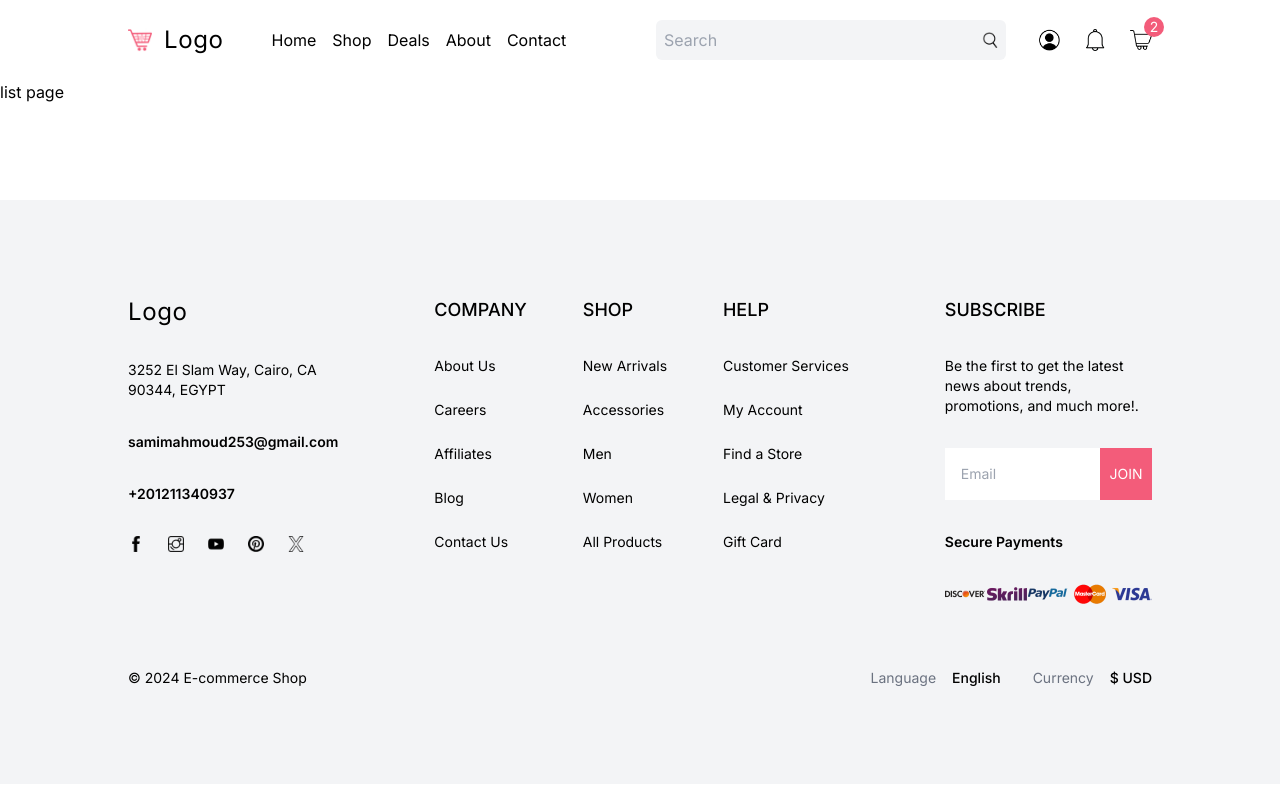
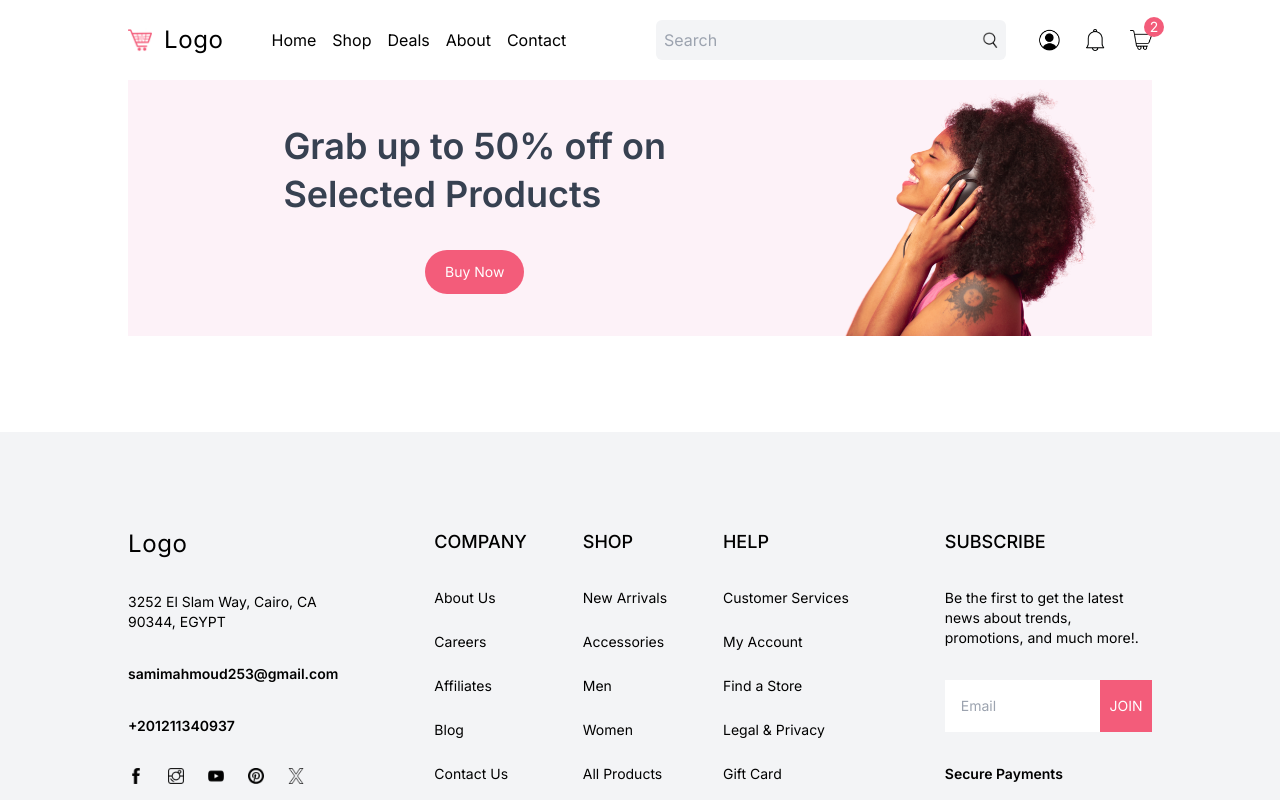
Before and after one commit to samymahmoud3/next-ecommerce, a Next.js app: page /list in a window 1280 px wide. Shown: the top 800 px of the page. Built offline with nearby package versions, Linux system fonts and the light colour scheme.

Commit message:
listPage hero

```diff
--- a/src/app/list/page.tsx
+++ b/src/app/list/page.tsx
@@ -1,8 +1,27 @@
+import Image from "next/image";
 
 const ListPage = () => {
   return (
-    <div className="">list page</div>
+    <div className="px-4 md:px-8 lg:px-16 xl:px-32 2xl:px-[13rem]">
+      {/* CAMPAIGN */}
+      <div className="bg-pink-50 px-4 flex justify-between h-64">
+        <div className="w-2/3 flex flex-col items-center justify-center gap-8">
+          <h1 className="text-4xl font-semibold leading-[48px] text-gray-700">
+            Grab up to 50% off on
+            <br /> Selected Products</h1>
+          <button className="bg-tomato text-white rounded-3xl w-max py-3 px-5 text-sm">Buy Now</button>
+        </div>
+        <div className="relative w-1/3">
+          <Image
+            src='/woman.png'
+            alt="woman"
+            fill
+            className="object-contain"
+          />
+        </div>
+      </div>
+    </div>
   )
-}
+};
 
 export default ListPage;
```
